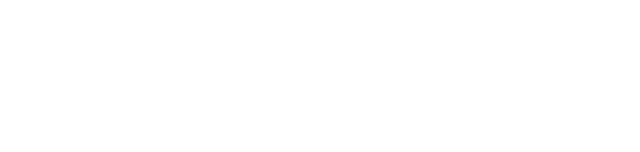
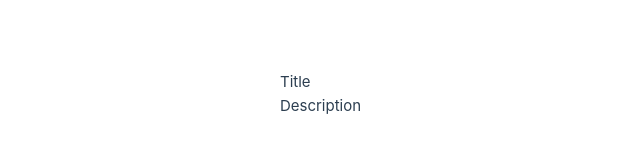
Before and after one commit to malthesers/vue-kanban, a Vue app: page / in a window 1280 px wide. Shown: the part 306-458 px from the top of the page, without its empty margins (360-1000 px from the left). Built offline with nearby package versions, Linux system fonts and the light colour scheme.

Commit message:
Installed unplugin-vue-components

```diff
--- a/package.json
+++ b/package.json
@@ -34,6 +34,7 @@
     "prettier": "^3.2.5",
     "typescript": "~5.4.0",
     "unplugin-auto-import": "^0.17.6",
+    "unplugin-vue-components": "^0.27.0",
     "vite": "^5.2.8",
     "vitest": "^1.4.0",
     "vue-tsc": "^2.0.11"
--- a/src/App.vue
+++ b/src/App.vue
@@ -1,7 +1,9 @@
 <template>
   <header></header>
 
-  <main></main>
+  <main>
+    <KanbanCard />
+  </main>
 </template>
 
 <script setup lang="ts">
--- a/tsconfig.app.json
+++ b/tsconfig.app.json
@@ -1,6 +1,6 @@
 {
   "extends": "@vue/tsconfig/tsconfig.dom.json",
-  "include": ["env.d.ts", "auto-imports.d.ts", "src/**/*", "src/**/*.vue"],
+  "include": ["env.d.ts", "auto-imports.d.ts", "components.d.ts", "src/**/*", "src/**/*.vue"],
   "exclude": ["src/**/__tests__/*"],
   "compilerOptions": {
     "composite": true,
--- a/vite.config.ts
+++ b/vite.config.ts
@@ -2,11 +2,12 @@ import { fileURLToPath, URL } from 'node:url'
 
 import { defineConfig } from 'vite'
 import vue from '@vitejs/plugin-vue'
+import Components from 'unplugin-vue-components/vite'
 import AutoImport from 'unplugin-auto-import/vite'
 
 // https://vitejs.dev/config/
 export default defineConfig({
-  plugins: [vue(), AutoImport({ imports: ['vue'], dts: './auto-imports.d.ts' })],
+  plugins: [vue(), Components({}), AutoImport({ imports: ['vue'], dts: './auto-imports.d.ts' })],
   resolve: {
     alias: {
       '@': fileURLToPath(new URL('./src', import.meta.url))
```
Also changed, not shown: 2 other files (tests, documents, lock files or other folders).
